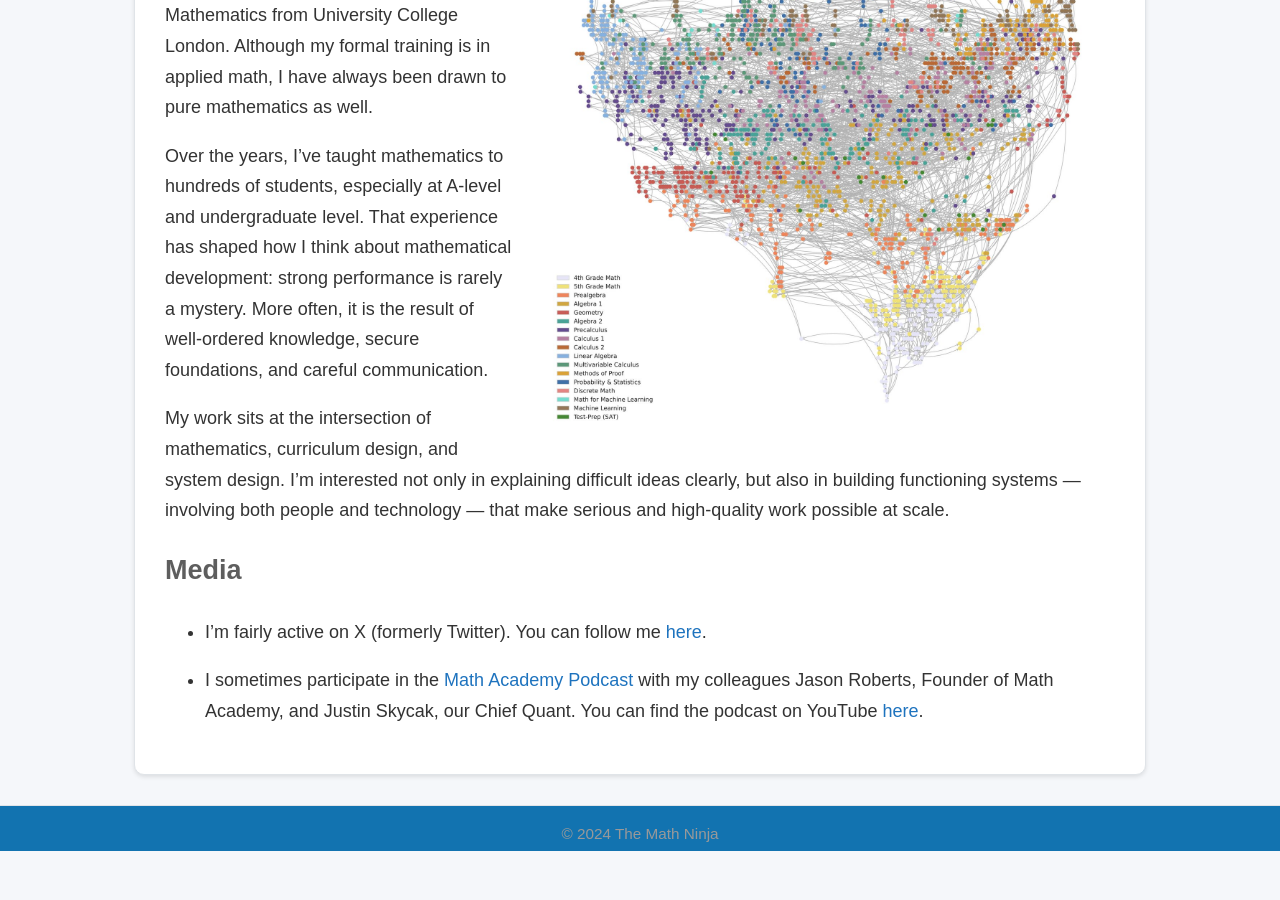
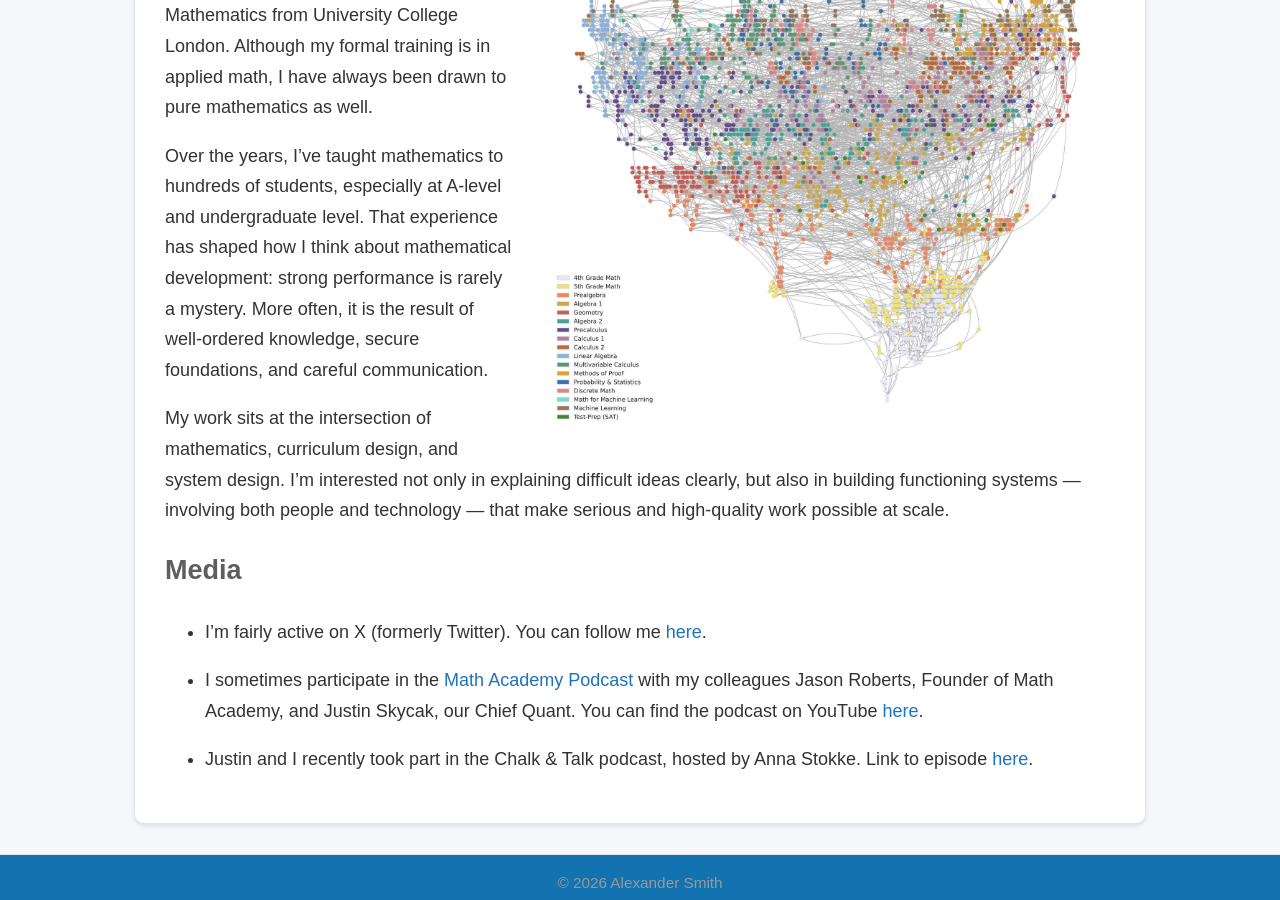
Before and after one commit to MathNinja/mathninja.github.io, a Jekyll site: the page built from index.md, in a window 1280 px wide and 900 px high, scrolled down 735 px. Built offline with Jekyll 4.4.1, drawn with Linux system fonts in a browser that asks for light colours; before the commit the page ends 1586 px from its top, so only the background shows below that.

Commit message:
New profile pic, changed metadata.

```diff
--- a/_config.yml
+++ b/_config.yml
@@ -18,7 +18,7 @@
 # You can create any custom variable you would like, and they will be accessible
 # in the templates via {{ site.myvariable }}.
 
-title: The Math Ninja
+title: Alexander Smith, Ph.D.
 email:
 description: >- # this means to ignore newlines until "baseurl:"
   Website of Alexander Smith Ph.D.
--- a/_layouts/default.html
+++ b/_layouts/default.html
@@ -38,7 +38,7 @@
 
   <footer>
 
-  	© 2024 The Math Ninja
+  	© 2026 Alexander Smith
 
   </footer>
 
--- a/index.md
+++ b/index.md
@@ -4,7 +4,7 @@
 theme: minima
 ---
 
-<img class="float-image-left" src="assets/images/profile.jpg" width = "300px">
+<img class="float-image-left" src="assets/images/profile2.jpg" width = "250px">
 
 Hi, I'm Alex Smith, a mathematician based in Kent, England. I’m the Chief Content Architect at <a href="http://www.mathacademy.com/">Math Academy</a>, where my colleagues and I have built what may be the world's largest online mathematics curriculum. I joined Math Academy in its infancy in 2017 as a tutorial writer, and this quickly expanded into leading the entire content development process, supported by a team of highly qualified mathematicians, most of whom hold Ph.D.s, contributing to a substantial and continually expanding body of material.
 
@@ -25,3 +25,5 @@
 * I'm fairly active on X (formerly Twitter). You can follow me <a href="https://x.com/ninja_maths">here</a>.
 
 * I sometimes participate in the <a href="https://www.youtube.com/@math-academy-online">Math Academy Podcast</a> with my colleagues Jason Roberts, Founder of Math Academy, and Justin Skycak, our Chief Quant. You can find the podcast on YouTube <a href="https://www.youtube.com/@math-academy-online">here</a>.
+
+* Justin and I recently took part in the Chalk & Talk podcast, hosted by Anna Stokke. Link to episode <a href="https://chalkandtalkpodcast.podbean.com/e/math-academy-optimizing-student-learning-with-alex-smith-and-justin-skycak-ep-42/">here</a>.
```
Also changed, not shown: assets/images/profile2.jpg (added).
